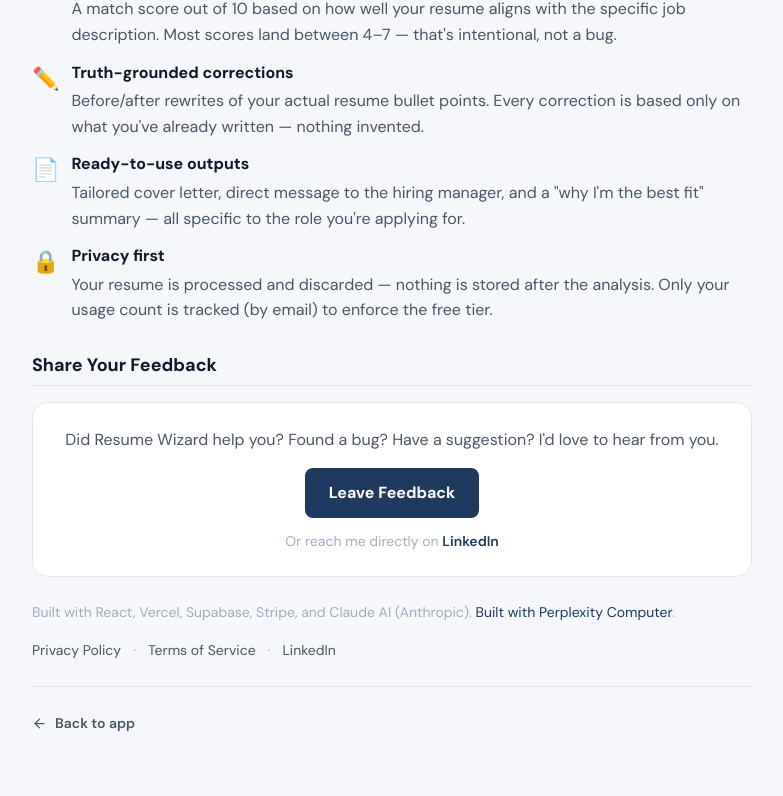
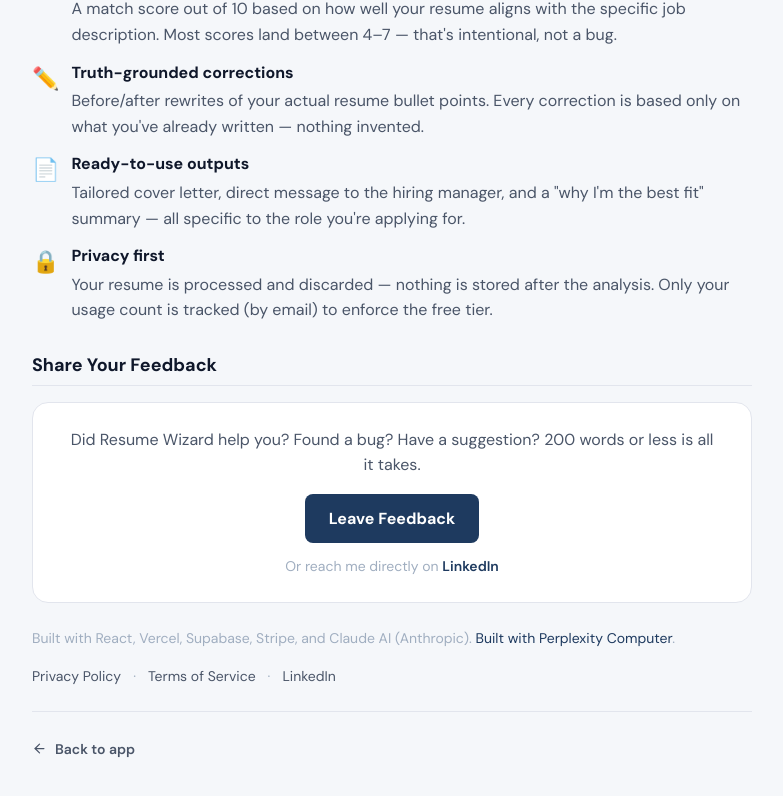
Before and after one commit to roshinivc/resume-wizard, a React (Vite) app in the folder client/: page /#/about in a window 1280 px wide. Shown: the part 745-1541 px from the top of the page, without its empty margins (248-1031 px from the left). Built offline with nearby package versions, Linux system fonts and the light colour scheme; a web font is replaced by a local one.

Commit message:
fix: feedback email prompt asks for 200 words or less

```diff
--- a/client/src/pages/About.tsx
+++ b/client/src/pages/About.tsx
@@ -93,9 +93,9 @@ export default function About() {
         {/* Feedback section */}
         <h2 className="info-section-title">Share Your Feedback</h2>
         <div className="about-feedback">
-          <p className="about-feedback-sub">Did Resume Wizard help you? Found a bug? Have a suggestion? I'd love to hear from you.</p>
+          <p className="about-feedback-sub">Did Resume Wizard help you? Found a bug? Have a suggestion? 200 words or less is all it takes.</p>
           <a
-            href="mailto:velamuri.roshini@gmail.com?subject=Resume Wizard Feedback"
+            href="mailto:velamuri.roshini@gmail.com?subject=Resume Wizard Feedback&body=Share your feedback in 200 words or less:%0D%0A%0D%0A"
             target="_blank"
             rel="noopener noreferrer"
             className="about-feedback-btn"
```
